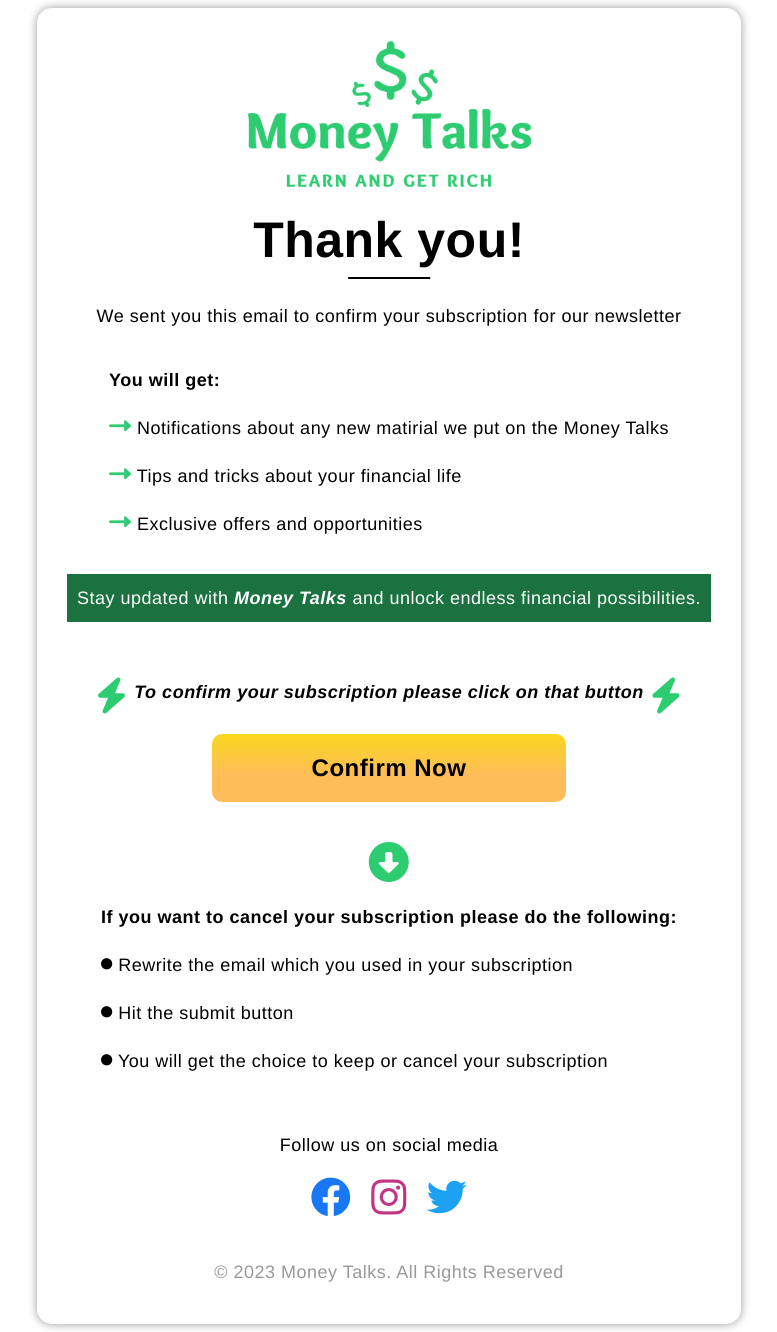
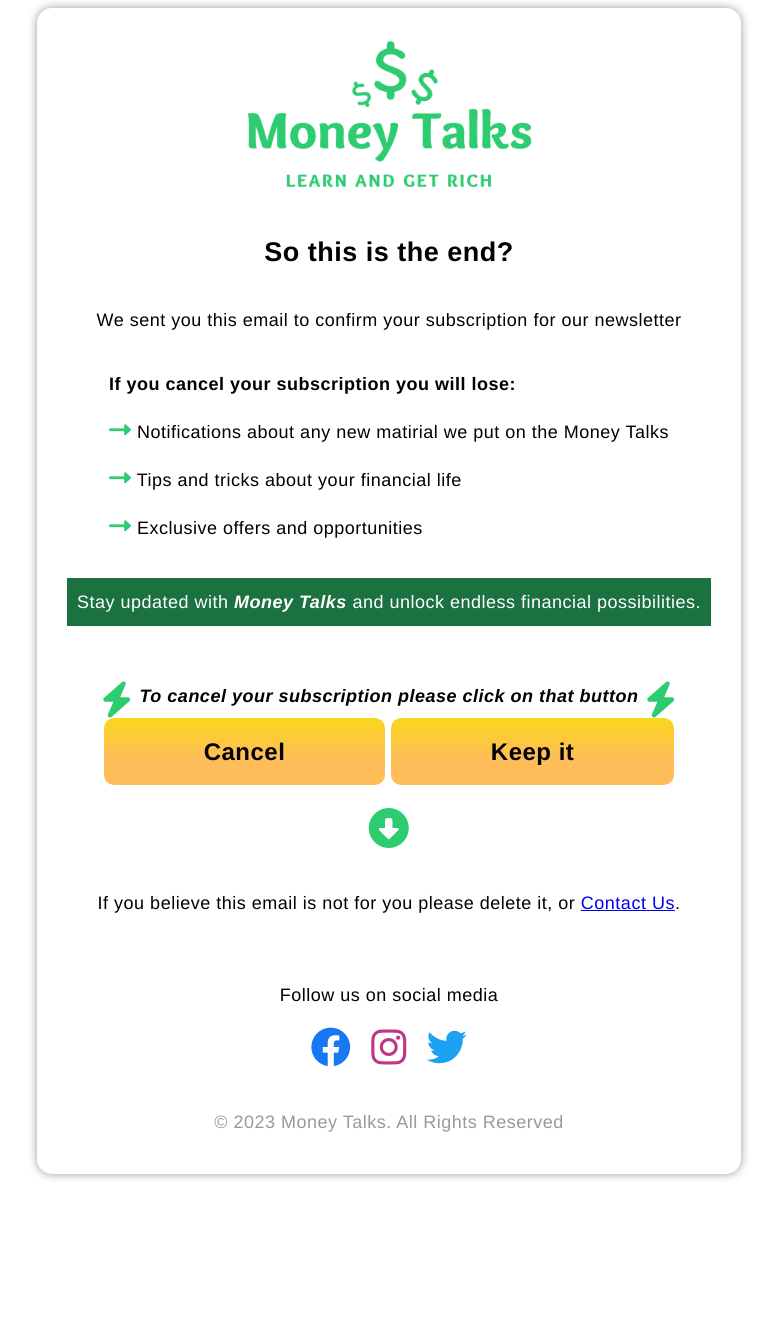
Before and after one commit to HoussemCoder/money_fabrica, a Django app: template moneytalks_blog/blog_app/templates/emails/confirmation_delete.html in a window 1280 px wide. Shown: the whole page, without its empty margins (251-1028 px from the left). After the commit the page ends 1179 px from the top, so only its background shows below. Run offline with Django 4.2, Linux system fonts and the light colour scheme; the template is opened without the code that fills it, so the values that code supplies are empty; some libraries are stand-ins or nearby versions.

Commit message:
contact page, done

```diff
--- a/moneytalks_blog/blog_app/templates/blog_app/home.html
+++ b/moneytalks_blog/blog_app/templates/blog_app/home.html
@@ -63,7 +63,7 @@
     </nav>
     <div class="heading-section">
       <div class="all">
-        <h1 class="h1-header">Money Talks</h1>
+        <h1 class="h1-header">Millionaire Road</h1>
         <p class="p-header">Expand Your Incomes And Reach Your<br class="break"> Financial Freedom</p>
         <button class="button call-to-action-btn" id="go-to-mindset" onclick="btn_action('mindset')" title="See how...">Want to know how?</button>
       </div>
--- a/moneytalks_blog/blog_app/templates/emails/confirmation_delete.html
+++ b/moneytalks_blog/blog_app/templates/emails/confirmation_delete.html
@@ -139,12 +139,12 @@
   <div class="container flex-box">
     <header>
       <img class="logo" src="../static/images/logos/logo_light.png" alt="Money Talks" title="Money Talks">
-      <h1>Thank you!</h1>
+      <h2>So this is the end?</h2>
       <p>We sent you this email to confirm your subscription for our newsletter</p>
     </header>
     <section class="offers flex-box">
       <ul>
-        You will get:
+        If you cancel your subscription you will lose:
         <li><i class="fa-solid fa-right-long"></i> Notifications about any new matirial we put on the Money Talks</li>
         <li><i class="fa-solid fa-right-long"></i> Tips and tricks about your financial life</li>
         <li><i class="fa-solid fa-right-long"></i> Exclusive offers and opportunities</li>
@@ -152,23 +152,20 @@
       <p>Stay updated with <strong style="font-style: italic;">Money Talks</strong> and unlock endless financial possibilities.</p>
     </section>
     <section class="confirm flex-box">
-      <p><i class="fa fa-bolt fa-fw fa-2x"></i> To confirm your subscription please click on that button <i class="fa fa-bolt fa-fw fa-2x"></i></p>
-      <a href="{{base_url}}{% url 'confirm_email' token=delete_url %}" target="_blank">Confirm Now</a>
+      <p><i class="fa fa-bolt fa-fw fa-2x"></i> To cancel your subscription please click on that button <i class="fa fa-bolt fa-fw fa-2x"></i></p>
+      <div class="decision-btns">
+        <a href="{{base_url}}{% url 'confirm_email' token=delete_url %}" target="_blank">Cancel</a>
+        <a href="{{base_url}}{% url 'home_page' %}" target="_blank">Keep it</a>
+      </div>
     </section>
     <div class="down">
       <i class="fa-solid fa-circle-down"></i>
       <!-- <i class="fa-solid fa-circle-down"></i>
       <i class="fa-solid fa-circle-down"></i> -->
     </div>
-    <section class="cancel flex-box">
-      <ul>
-        If you want to cancel your subscription please do the following:
-        <li><i class="fa-sharp fa-solid fa-circle fa-2xs"></i> Rewrite the email which you used in your subscription</li>
-        <li><i class="fa-sharp fa-solid fa-circle fa-2xs"></i> Hit the submit button</li>
-        <li><i class="fa-sharp fa-solid fa-circle fa-2xs"></i> You will get the choice to keep or cancel your subscription</li>
-      </ul>
-    </section>
     <footer class="flex-box">
+      <p>If you believe this email is not for you please delete it, or <a href="{{base_url}}{% url 'contact_page' %}">Contact Us</a>.</p>
+      <br>
       <p>Follow us on social media</p>
       <div class="social-icons">
         <a id="fb" href="#" target="_blank" title="Facebook"><i class="fa-brands fa-facebook"></i></a>
--- a/moneytalks_blog/blog_app/views.py
+++ b/moneytalks_blog/blog_app/views.py
@@ -306,7 +306,6 @@
                 email_db.save()
                 response_data["message"] = f"{email[:3]}********"
                 response_data["delete"] = True
-                print("hehehheeheh")
                 return JsonResponse(response_data)
             elif decision == "no":
                 response_data["delete"] = False
```
